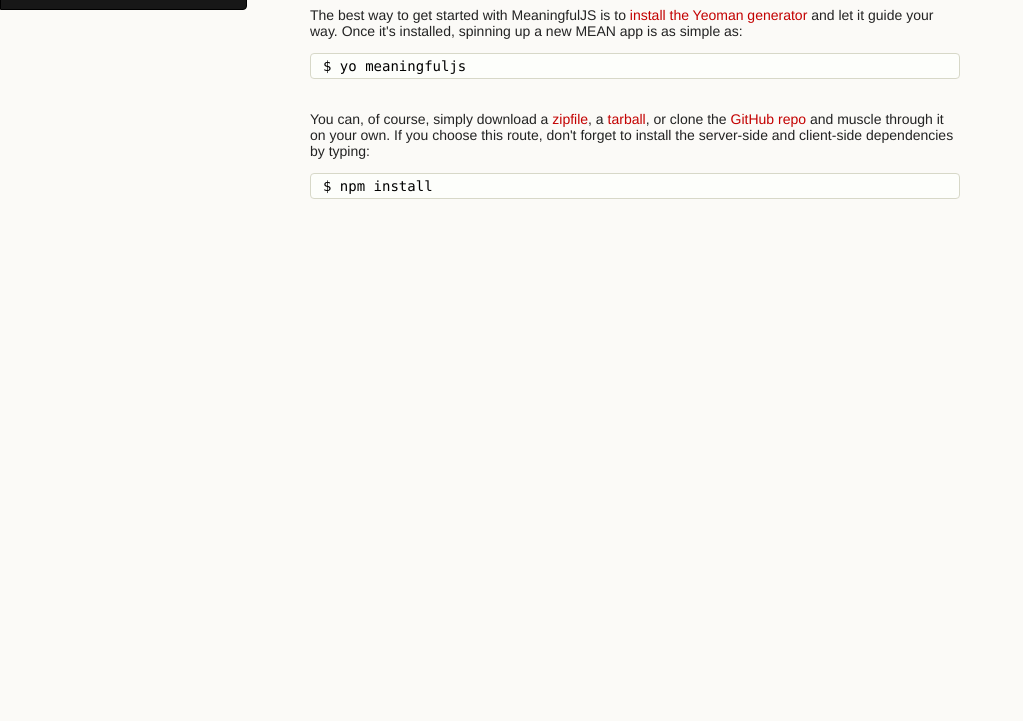
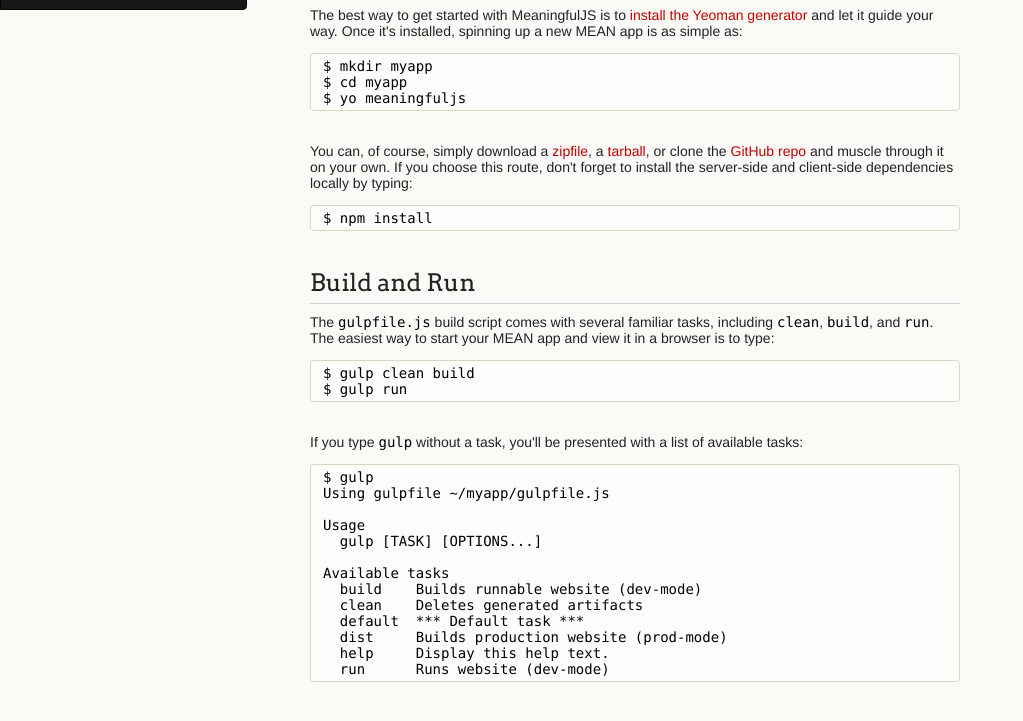
Before and after one commit to ThirstyHead/generator-meaningfuljs, a plain HTML site: page index.html in a window 1280 px wide. Shown: the part 517-1238 px from the top of the page, without its empty margins (0-1023 px from the left). Before the commit the page ends 800 px from the top, so only its background shows below. Drawn offline with Linux system fonts and the light colour scheme.

Commit message:
build and run

```diff
--- a/index.html
+++ b/index.html
@@ -35,7 +35,9 @@
       <p>&nbsp;</p>
 
       <section>
-        <h2><a id="introduction" class="anchor" href="#introduction" aria-hidden="true"><span class="octicon octicon-link"></span></a>Introduction</h2>
+        <h2><a id="introduction"
+               class="anchor"
+               href="#introduction">Introduction</a></h2>
 
         <p>MeaningfulJS is a simple, sane MEAN stack.</p>
 
@@ -43,7 +45,9 @@
 
         <p>If you're an experienced MEAN stack developer, MeaningfulJS is a springboard for you to quickly customize and refine your way to production.</p>
 
-        <h2><a id="prerequisites" class="anchor" href="#prerequisites" aria-hidden="true"><span class="octicon octicon-link"></span></a>Prerequisites</h2>
+        <h2><a id="prerequisites"
+               class="anchor"
+               href="#prerequisites">Prerequisites</a></h2>
 
         <p>Here's what you need to have installed before getting started with MeaningfulJS:</p>
         <ul>
@@ -53,18 +57,51 @@
             <li><a href="http://gulpjs.com/">Gulp</a>: Your build script <code>gulpfile.js</code> is written in Gulp</li>
         </ul>
 
-        <h2><a id="getting-started" class="anchor" href="#getting-started" aria-hidden="true"><span class="octicon octicon-link"></span></a>Getting Started</h2>
+        <h2><a id="getting-started"
+               class="anchor"
+               href="#getting-started">Getting Started</a></h2>
 
         <p>The best way to get started with MeaningfulJS is to <a href="https://github.com/thirstyhead/generator-meaningfuljs">install the Yeoman generator</a> and let it guide your way. Once it's installed, spinning up a new MEAN app is as simple as:</p>
 
 <code><pre>
+$ mkdir myapp
+$ cd myapp
 $ yo meaningfuljs
 </pre></code>
 
-        <p>You can, of course, simply download a <a href="https://github.com/ThirstyHead/meaningfuljs/zipball/master">zipfile</a>, a <a href="https://github.com/ThirstyHead/meaningfuljs/tarball/master">tarball</a>, or clone the <a href="https://github.com/ThirstyHead/meaningfuljs">GitHub repo</a> and muscle through it on your own. If you choose this route, don't forget to install the server-side and client-side dependencies by typing:</p>
+        <p>You can, of course, simply download a <a href="https://github.com/ThirstyHead/meaningfuljs/zipball/master">zipfile</a>, a <a href="https://github.com/ThirstyHead/meaningfuljs/tarball/master">tarball</a>, or clone the <a href="https://github.com/ThirstyHead/meaningfuljs">GitHub repo</a> and muscle through it on your own. If you choose this route, don't forget to install the server-side and client-side dependencies locally by typing:</p>
 
 <code><pre>
 $ npm install
+</pre></code>
+
+
+        <h2><a id="build-and-run"
+               class="anchor"
+               href="#build-and-run">Build and Run</a></h2>
+
+        <p>The <code>gulpfile.js</code> build script comes with several familiar tasks, including <code>clean</code>, <code>build</code>, and <code>run</code>. The easiest way to start your MEAN app and view it in a browser is to type:</p>
+
+<code><pre>
+$ gulp clean build
+$ gulp run
+</pre></code>
+
+        <p>If you type <code>gulp</code> without a task, you'll be presented with a list of available tasks:</p>
+<code><pre>
+$ gulp
+Using gulpfile ~/myapp/gulpfile.js
+
+Usage
+  gulp [TASK] [OPTIONS...]
+
+Available tasks
+  build    Builds runnable website (dev-mode)
+  clean    Deletes generated artifacts
+  default  *** Default task ***
+  dist     Builds production website (prod-mode)
+  help     Display this help text.
+  run      Runs website (dev-mode)
 </pre></code>
 
       </section>
--- a/stylesheets/styles.css
+++ b/stylesheets/styles.css
@@ -37,7 +37,7 @@
 
 }
 
-h1, h2, h3, h4, h5, h6 {
+h1, h2, h3, h4, h5, h6, h2 a {
   color:#232323;
   margin:36px 0 10px;
 }
@@ -49,7 +49,7 @@
 
 h1, h2, h3 {
 	font-family: Arvo, Monaco, serif;
-  line-height:1.3;
+    line-height:1.3;
 	font-weight: normal;
 }
 
```
